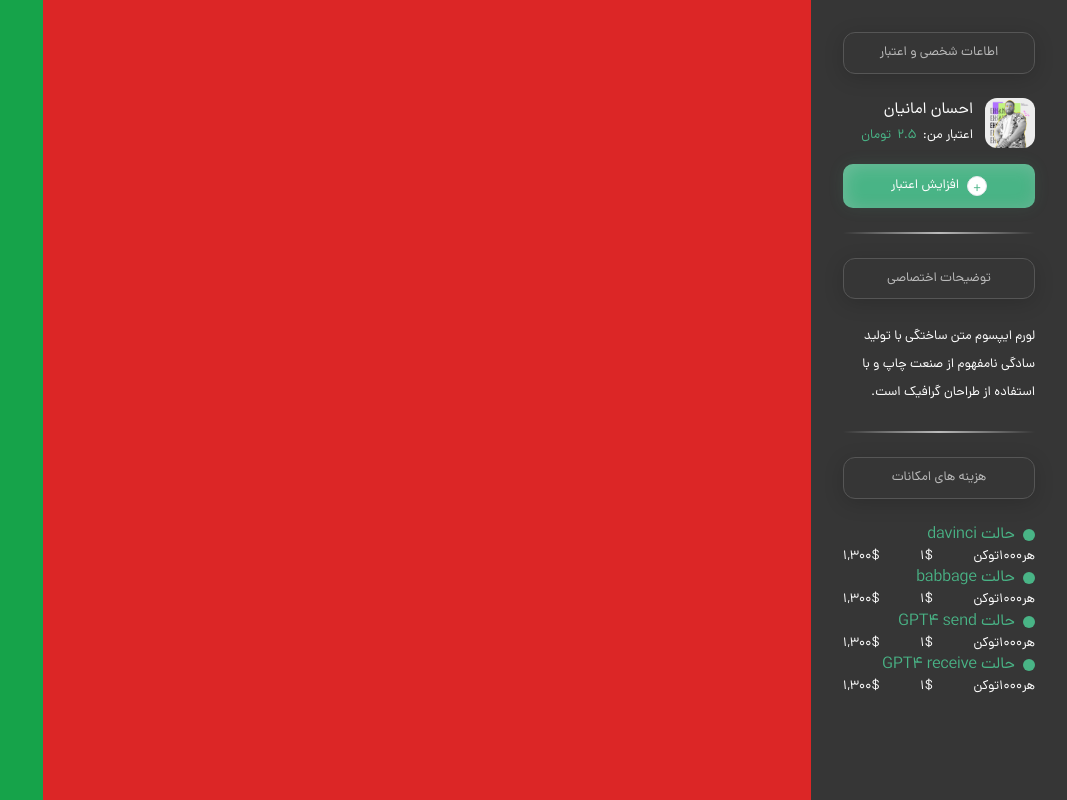
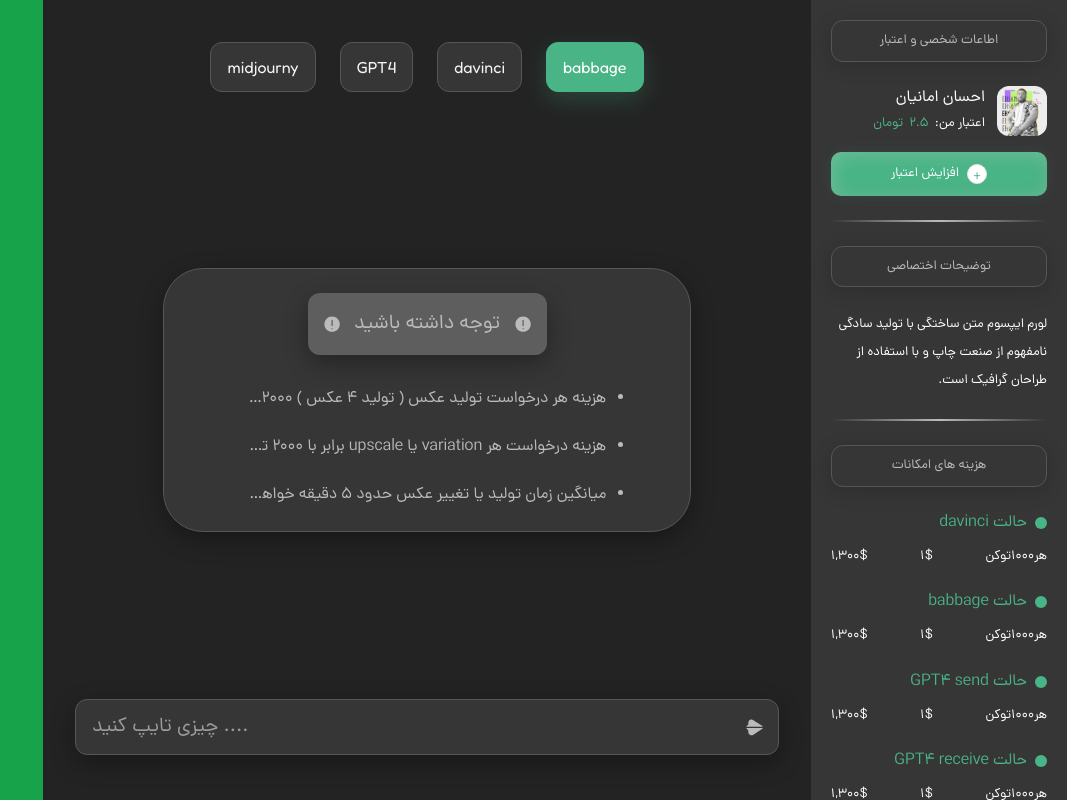
Before and after one commit to tasha-dev/Webimode, a Next.js app: page /chat-gpt/app in a window 1280 px wide. Shown: the whole page, without its empty margins (213-1280 px from the left). Built offline with nearby package versions, Linux system fonts and the light colour scheme.

Commit message:
added middle sid of chat gpt app

```diff
--- a/app/chat-gpt/app/page.tsx
+++ b/app/chat-gpt/app/page.tsx
@@ -1,6 +1,7 @@
 // Importing part
 import {ReactNode} from "react";
 import RightSideComponent from '@/component/page/section/chat-gpt-app/rightSideComponent';
+import MiddleSideComponent from '@/component/page/section/chat-gpt-app/middleSideComponent';
 
 // Creating and exporting chat gpt app page as default
 export default function ChatGptAppPage():ReactNode {
@@ -8,7 +9,7 @@ export default function ChatGptAppPage():ReactNode {
     return (
         <div className="grid grid-cols-5 h-[100vh] overflow-hidden">
             <RightSideComponent />
-            <div className="col-span-3 bg-red-600" />
+            <MiddleSideComponent />
             <div className="col-span-1 bg-green-600" />
         </div>
     );
--- a/app/index.css
+++ b/app/index.css
@@ -24,6 +24,7 @@ body > section:first-of-type {@apply lg:pt-[250px] pt-[20px];}
 .slider-slide-bullet-white {@apply w-[16px] h-[16px] rounded-full aspect-square relative transition-all duration-500  data-[active="false"]:bg-lightGrey data-[active="true"]:bg-white data-[active="true"]:after:content-[''] data-[active="true"]:after:absolute data-[active="true"]:after:top-0 data-[active="true"]:after:left-0 data-[active="true"]:after:w-full data-[active="true"]:after:h-full data-[active="true"]:after:scale-[1.6] data-[active="true"]:after:origin-center data-[active="true"]:animate-spin data-[active="true"]:after:bg-[url(../public/img/sliderPagination/img-ring.svg)] data-[active="true"]:after:bg-center data-[active="true"]:after:bg-cover data-[active="true"]:after:rounded-full;}
 .vertical-divider {@apply w-[2px] rounded-[20rem] h-[35px] bg-dark;}
 .theme-shadow {box-shadow:  0 8px 24px 0 rgba(73, 180, 134, 0.24), 2px 3px 16px 0 rgba(255, 255, 255, 0.24) inset, -2px -3px 24px 0 rgba(0, 0, 0, 0.12) inset;}
+.theme-shadow-outer-active[data-active="true"] {box-shadow:  0 8px 24px 0 rgba(73, 180, 134, 0.24);}
 .theme-shadow-lg {box-shadow:  0px 0px 250px 0px rgba(73, 180, 134, 0.48);}
 .theme-shadow-dark {box-shadow: 2px 3px 8px 0 rgba(255, 255, 255, 0.32) inset, -2px -3px 8px 0 rgba(0, 0, 0, 0.12) inset;}
 .btn-primary {@apply flex justify-center transition-all duration-500 theme-shadow items-center gap-[16px] text-[18px] font-normal text-white px-[24px] py-[12px] bg-theme rounded-[14px] hover:bg-darkerTheme;}
@@ -63,4 +64,6 @@ footer[data-hasbefore="true"]::before {@apply content-[''] absolute top-0 left-0
 .slider-slide-bullet-number {@apply relative lg:w-[56px] w-[32px] lg:h-[56px] h-[32px] flex items-center justify-center rounded-full shadow-custom lg:text-[24px] text-[16px] font-bold data-[active='false']:bg-lighterGrey data-[active='false']:text-lightGrey data-[active='true']:bg-theme data-[active='true']:text-white data-[active="true"]:after:content-[''] data-[active="true"]:after:absolute data-[active="true"]:after:top-0 data-[active="true"]:after:left-0 data-[active="true"]:after:w-full data-[active="true"]:after:h-full data-[active="true"]:after:scale-[1.6] data-[active="true"]:after:origin-center data-[active="true"]:after:animate-customRotate data-[active="true"]:after:bg-[url(../public/img/sliderPagination/img-ring.svg)] data-[active="true"]:after:bg-center data-[active="true"]:after:bg-cover data-[active="true"]:after:rounded-full;}
 .dropdown-inner-btn[data-theme="dark"] {@apply transition-all duration-500 p-[10px] bg-lightestDark hover:bg-white/20 w-full block text-start lg:text-[16px] text-[13px] text-white font-normal truncate;}
 .chat-tag {@apply mb-[24px] w-full text-center text-[13px] p-[10px] font-normal truncate text-lightGrey bg-pageDark border-[1.5px] border-lightestDark rounded-[12px] shadow-[0_4px_20px_0_rgba(0,0,0,0.16)];}
+.chat-ai-btn {@apply rounded-[12px] shrink-0 px-[16px] py-[12px] border-[1.5px] data-[active='false']:bg-pageDark data-[active='false']:border-lightestDark data-[active='false']:text-lightestGrey data-[active='true']:border-theme data-[active='true']:text-white data-[active='true']:bg-theme theme-shadow-outer-active font-fredoka;}
 .small-btn-primary {@apply transition-all duration-500 flex items-center justify-center text-[13px] font-normal text-white bg-theme rounded-[10px] shadow-custom-outer-theme gap-[8px] p-[12px] hover:bg-darkerTheme;}
+.shadow-black {box-shadow: 0px 8px 24px 0px rgba(0, 0, 0, 0.32);}
--- a/app/layout.tsx
+++ b/app/layout.tsx
@@ -2,13 +2,20 @@
 import {ReactNode} from "react";
 import {Metadata} from "next";
 import LocalFont from 'next/font/local';
-import {NextFont} from "next/dist/compiled/@next/font";
 import HeaderComponent from "@/component/headerComponent";
 import FooterComponent from "@/component/footer/footerComponent";
+import {Fredoka} from 'next/font/google';
 import '@/app/index.css';
 
+// Defining english font of fredoka
+const FredokaFont = Fredoka({
+    weight: ['300','400','500','600','700'],
+    subsets: ["latin"],
+    variable: '--font-fredoka'
+});
+
 // Defining custom local font of Dana
-const DanaFont:NextFont = LocalFont({
+const DanaFont = LocalFont({
     src: [
         {
             path: '../public/font/DanaFaNum-Thin.woff2',
@@ -70,7 +77,7 @@ export default function RootLayout({children}:propsType):ReactNode {
     // Returning JSX
     return (
         <html>
-            <body dir={'rtl'} className={`${DanaFont.className} overflow-x-hidden overflow-y-auto`}>
+            <body dir={'rtl'} className={`${DanaFont.className} ${FredokaFont.variable} overflow-x-hidden overflow-y-auto`}>
                 <HeaderComponent />
                 {children}
                 <FooterComponent />
--- a/chunk/page/chat-gpt-app/costComponent.tsx
+++ b/chunk/page/chat-gpt-app/costComponent.tsx
@@ -14,7 +14,7 @@ export default function CostComponent({price, step, total, title}:propsType):Rea
     // Returning JSX
     return (
         <li>
-            <div className="flex items-center gap-[8px]">
+            <div className="flex items-center gap-[8px] mb-[12px]">
                 <div className="w-[12px] h-[12px] rounded-full bg-theme" />
                 <span className="text-[16px] font-normal text-theme">{title}</span>
             </div>
--- /dev/null
+++ b/component/page/section/chat-gpt-app/middleSideComponent.tsx
@@ -0,0 +1,46 @@
+// Importing part
+import {ReactNode} from "react";
+import IconComponent from "@/chunk/iconComponent";
+
+// Creating and exporting middle side of chat gpt app page as default
+export default function MiddleSideComponent():ReactNode {
+    // Returning JSX
+    return (
+        <div className="col-span-3 bg-dark h-[100vh] grid grid-cols-1 grid-rows-6">
+            <div className="overflow-x-auto overflow-y-hidden flex gap-[24px] items-center justify-center row-span-1 p-[32px]">
+                <button data-active={true} className="chat-ai-btn">babbage</button>
+                <button data-active={false} className="chat-ai-btn">davinci</button>
+                <button data-active={false} className="chat-ai-btn">GPT4</button>
+                <button data-active={false} className="chat-ai-btn">midjourny</button>
+            </div>
+            <div className="flex items-center justify-center col-span-1 row-span-4 overflow-x-hidden overflow-y-auto p-[32px]">
+                <div className="p-[24px] w-[75%] shadow-black border border-lightestDark bg-pageDark rounded-[40px]">
+                    <div className="flex w-[50%] items-center mx-auto p-[16px] bg-white/20 rounded-[12px] justify-between gap-[10px] shadow-black mb-[32px]">
+                        <span className="text-lightGrey shrink-0"><IconComponent name="circle-warn" size={16} /></span>
+                        <span className="text-lightGrey block truncate text-[20px] font-normal">توجه داشته باشید</span>
+                        <span className="text-lightGrey shrink-0"><IconComponent name="circle-warn" size={16} /></span>
+                    </div>
+                    <ul className="list-disc flex flex-col gap-[24px] w-[75%] mx-auto">
+                        <li className="text-lightGrey">
+                            <span className="text-[16px] font-normal truncate block">هزینه هر درخواست تولید عکس ( تولید 4 عکس ) 2000 تومان می باشد</span>
+                        </li>
+                        <li className="text-lightGrey">
+                            <span className="text-[16px] font-normal truncate block">هزینه درخواست هر variation یا upscale برابر با 2000 تومان می باشد</span>
+                        </li>
+                        <li className="text-lightGrey">
+                            <span className="text-[16px] font-normal truncate block">میانگین زمان تولید یا تغییر عکس حدود 5 دقیقه خواهد بود</span>
+                        </li>
+                    </ul>
+                </div>
+            </div>
+            <div className="col-span-1 row-span-1 p-[32px]">
+                <form action="#" className="bg-pageDark border border-lightestDark rounded-[12px] shadow-black flex items-center overflow-hidden" dir="ltr">
+                    <input placeholder="چیزی تایپ کنید ...." type="text" className="px-[16px] py-[12px] w-full bg-transparent text-[20px] font-normal outline-0 placeholder:text-white/50 text-white" />
+                    <button className="p-[10px] shrink-0 aspect-square w-[50px] flex items-center justify-center">
+                        <span className="rotate-180 text-lightGrey"><IconComponent size={24} name="send" /></span>
+                    </button>
+                </form>
+            </div>
+        </div>
+    );
+}
--- a/component/page/section/chat-gpt-app/rightSideComponent.tsx
+++ b/component/page/section/chat-gpt-app/rightSideComponent.tsx
@@ -8,7 +8,7 @@ import CostComponent from "@/chunk/page/chat-gpt-app/costComponent";
 export default function RightSideComponent():ReactNode {
     // Returning JSX
     return (
-        <div className="col-span-1 bg-pageDark overflow-auto p-[32px]">
+        <div className="col-span-1 bg-pageDark overflow-auto p-[20px] no-scroll">
             <div>
                 <div className="chat-tag">اطاعات شخصی و اعتبار</div>
                 <ProfileComponent cash={2.500} img={ImageOfMrEhsan.src} name="احسان امانیان" />
@@ -21,7 +21,7 @@ export default function RightSideComponent():ReactNode {
             <div className="h-[2px] bg-gradient-to-r from-transparent to-transparent my-[24px] via-lightGrey" />
             <div>
                 <div className="chat-tag">هزینه های امکانات</div>
-                <ul>
+                <ul className="flex flex-col gap-[24px]">
                     <CostComponent price={1} step={1000} title="حالت davinci" total={1300} />
                     <CostComponent price={1} step={1000} title="حالت babbage" total={1300} />
                     <CostComponent price={1} step={1000} title="حالت GPT4 send" total={1300} />
--- a/tailwind.config.ts
+++ b/tailwind.config.ts
@@ -13,6 +13,7 @@ const config: Config = {
     ],
     theme: {
         extend: {
+            fontFamily: {fredoka: 'var(--font-fredoka)'},
             animation: {
                 circleMotion: 'circleMotion 10s linear infinite',
                 customRotate: 'customRotate 1.5s linear infinite',
```
